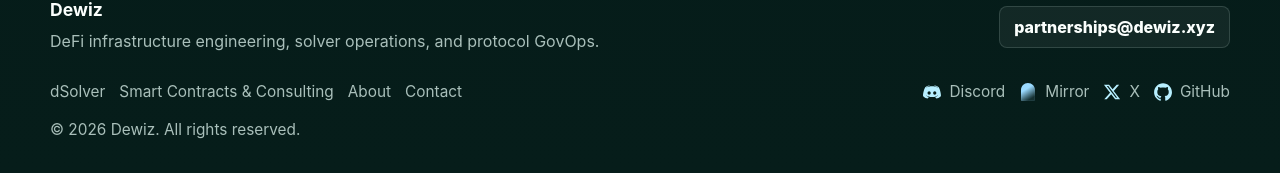
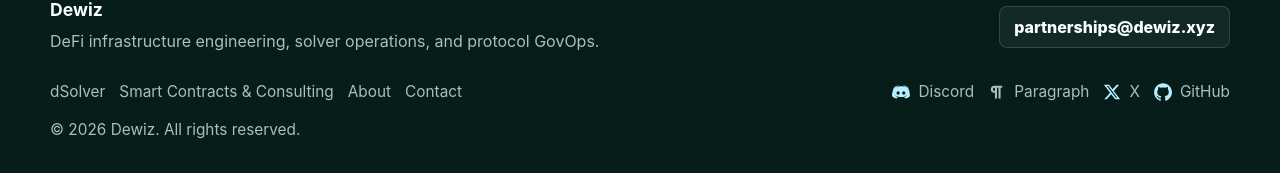
Before and after one commit to dewiz-xyz/dewiz-website, a Next.js app: page / in a window 1280 px wide. Shown: the part 3744-3917 px from the top of the page. Built offline with nearby package versions, Linux system fonts and the light colour scheme.

Commit message:
Update mature blog link to Paragraph

```diff
--- a/components/footer.tsx
+++ b/components/footer.tsx
@@ -2,13 +2,13 @@
 import { CONTACT_EMAIL, SOCIAL_LINKS, mailto } from "../data/site";
 import LogoDiscord from "../public/logo-discord.svg";
 import LogoGithub from "../public/logo-github.svg";
-import LogoMirror from "../public/logo-mirror.svg";
+import LogoParagraph from "../public/logo-paragraph.svg";
 import LogoX from "../public/logo-x.svg";
 import c from "./footer.module.css";
 
 const iconByLabel = {
   Discord: <LogoDiscord aria-hidden="true" role="img" />,
-  Mirror: <LogoMirror aria-hidden="true" role="img" />,
+  Paragraph: <LogoParagraph aria-hidden="true" role="img" />,
   X: <LogoX aria-hidden="true" role="img" />,
   GitHub: <LogoGithub aria-hidden="true" role="img" />,
 };
--- a/data/site.ts
+++ b/data/site.ts
@@ -6,8 +6,8 @@
     href: "https://discord.gg/Bem5R8TKQP",
   },
   {
-    label: "Mirror",
-    href: "https://mirror.xyz/dewiz.xyz",
+    label: "Paragraph",
+    href: "https://paragraph.com/@dewiz.xyz",
   },
   {
     label: "X",
```
Also changed, not shown: public/logo-paragraph.svg (added).
